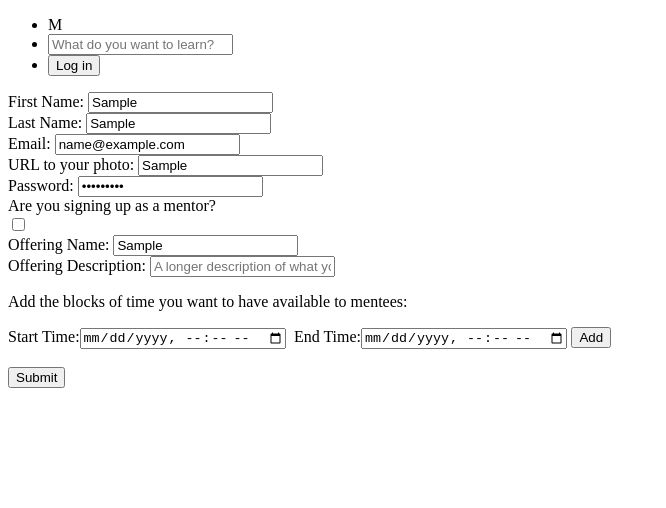
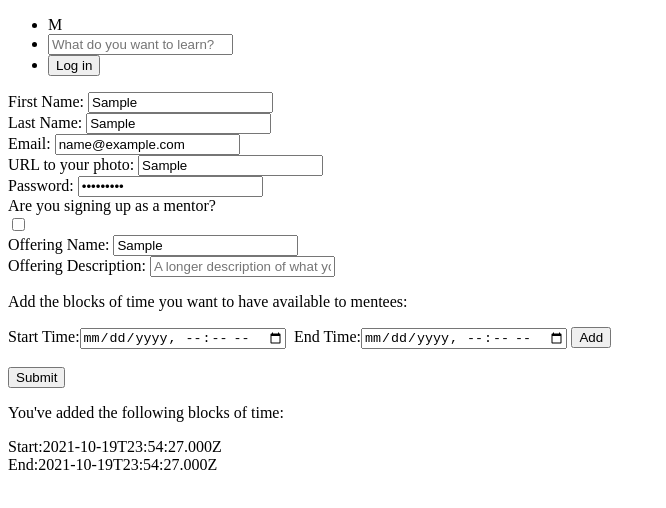
Before and after one commit to setezazian/MonetMyrtleMentor, a React app: page /signup in a window 1280 px wide. Both pictures are taken after typing "Sample", "Sample", "name@example.com", "Sample", "Sample123", "Sample" into the empty fields and a click on the button "Add". Shown: the top 508 px of the page, without its empty margins (0-666 px from the left). Built offline with nearby package versions, Linux system fonts and the light colour scheme; the HTML template or start-up script is replaced by a standard one.

Commit message:
Display the added blocks of time

```diff
--- a/client/src/components/FormSignup/FormSignup.jsx
+++ b/client/src/components/FormSignup/FormSignup.jsx
@@ -56,6 +56,7 @@ export default function FormSignup() {
   };
 
   return (
+    <div>
       <form id="form-newuser">
         <label htmlFor="input-fname">
           First Name:&nbsp;
@@ -112,7 +113,22 @@ export default function FormSignup() {
         <br />
         <br />
         <button id="button-formsubmit" type="submit" onClick={formSubmitHandler}>Submit</button>
+        <p>You&apos;ve added the following blocks of time:</p>
+        {availabilities.map((timeBlock) => (
+          <>
+            <p key={timeBlock.startTime.toString()}>
+              Start:
+              {timeBlock.startTime}
+              <br />
+              End:
+              {timeBlock.endTime}
+            </p>
+          </>
+        ))}
       </form>
+      <br />
+      <br />
+    </div>
   );
 }
 
```
Lines whose indentation alone changed are shown as unchanged.
